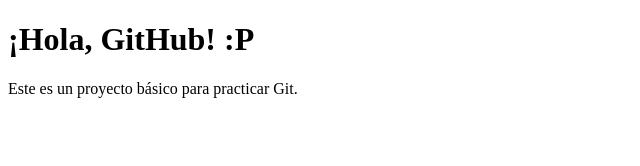
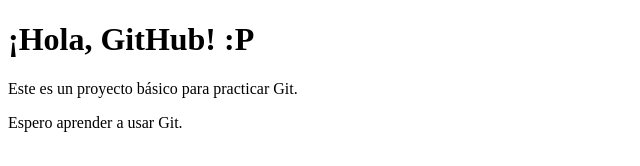
Before and after one commit to IrisMarianR/mi_proyecto_web, a plain HTML site: page index.html in a window 1280 px wide. Shown: the whole page, without its empty margins (0-640 px from the left). Drawn offline with Linux system fonts and the light colour scheme.

Commit message:
Añadir un párrafo en index.html

```diff
--- a/index.html
+++ b/index.html
@@ -8,5 +8,6 @@
 <body>
     <h1>¡Hola, GitHub! :P</h1>
     <p>Este es un proyecto básico para practicar Git.</p>
+    <p>Espero aprender a usar Git.</p>
 </body>
 </html>
```
